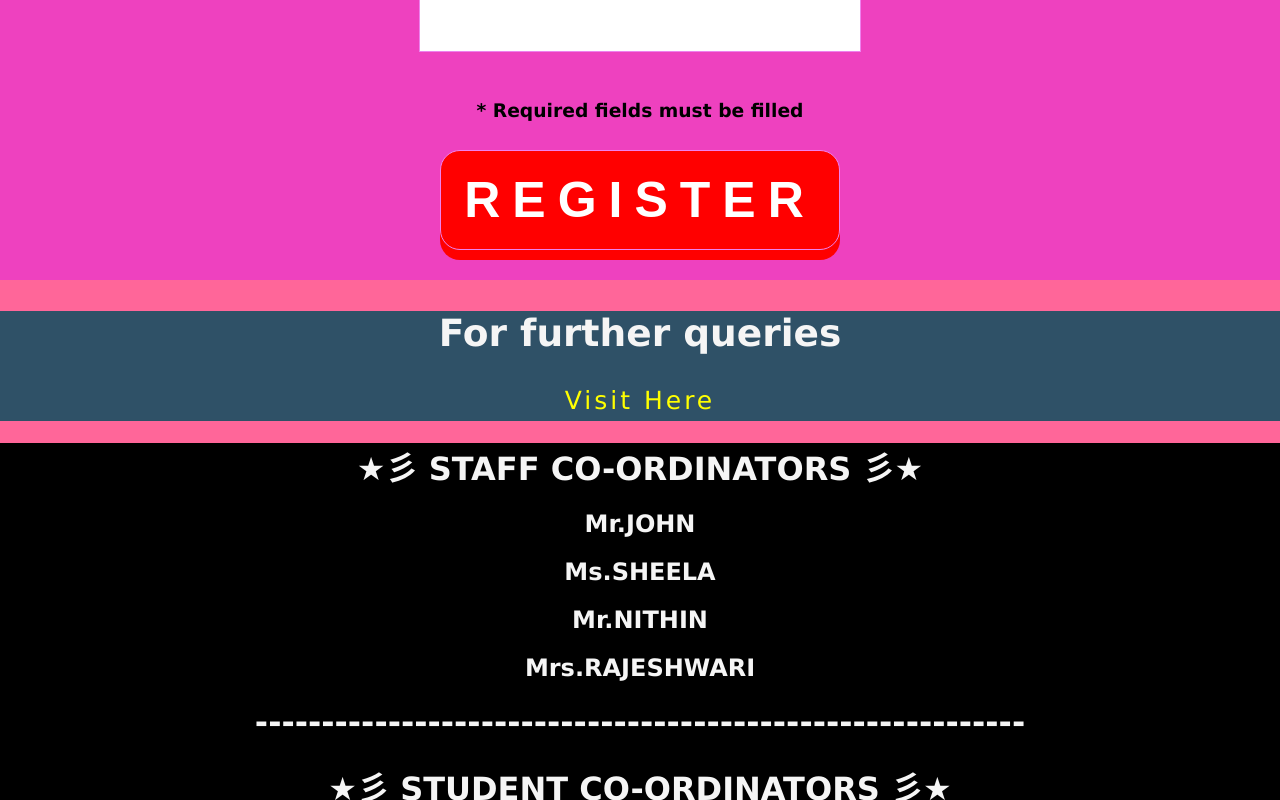
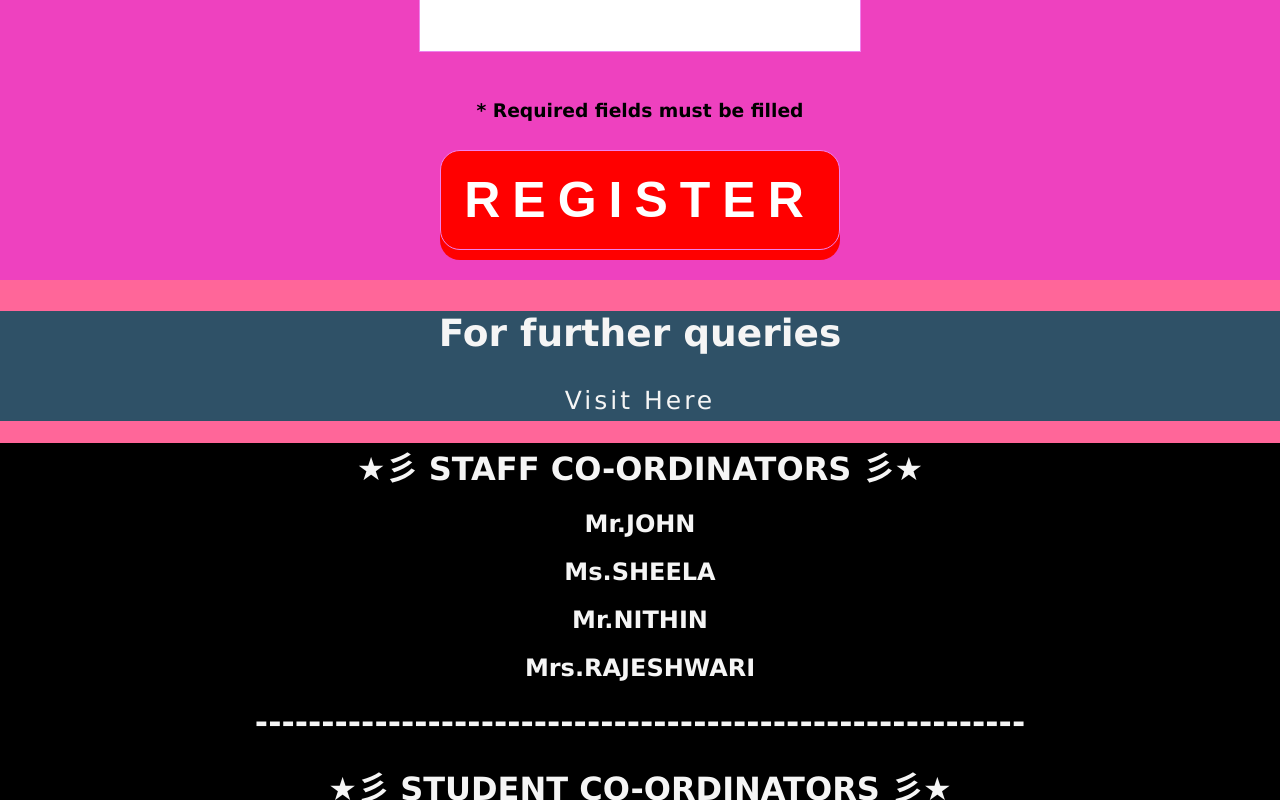
Before and after one commit to SoundharyaDGRT/eventregistration, a plain HTML site: page index.html in a window 1280 px wide. In both pictures the pointer is over the link "Visit Here". Shown: the part 4665-5465 px from the top of the page. Drawn offline with Linux system fonts and the light colour scheme.

Commit message:
update style.css

```diff
--- a/style.css
+++ b/style.css
@@ -214,7 +214,7 @@ span{
   height:110px;
 }
 a:hover{
-  color:yellow;
+  color:whitesmoke;
 
 }
 
```
